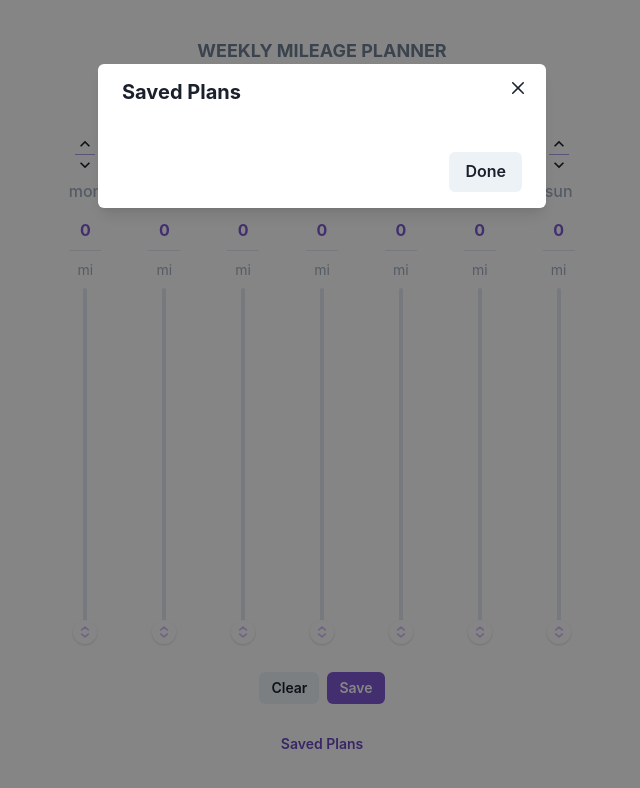
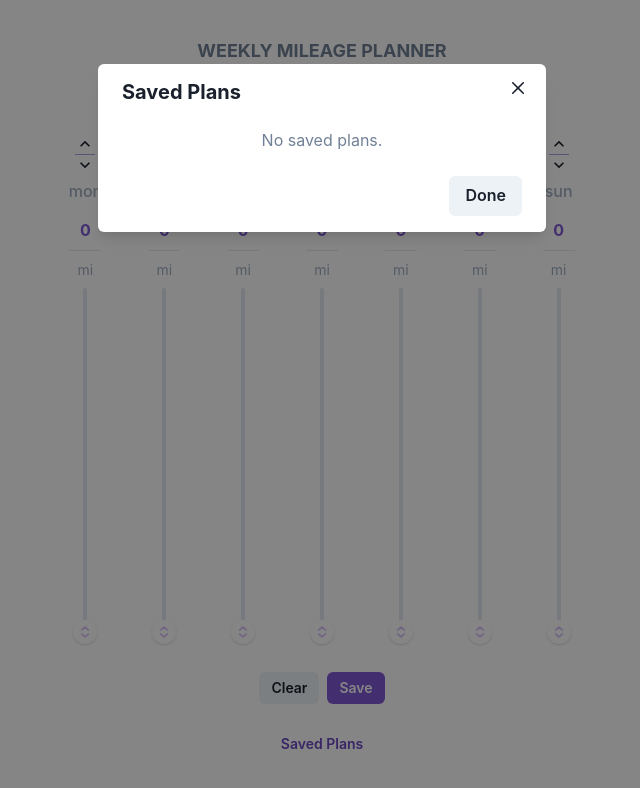
Before and after one commit to tmikeschu/milosh, a Next.js app: page / in a window 1280 px wide. Both pictures are taken after a click on the button "Saved Plans". Shown: the top 788 px of the page, without its empty margins (318-958 px from the left). Built offline with nearby package versions, Linux system fonts and the light colour scheme.

Commit message:
empty state

```diff
--- a/components/saved-plans/saved-plans.tsx
+++ b/components/saved-plans/saved-plans.tsx
@@ -11,6 +11,7 @@ import {
   useToast,
   useDisclosure,
   ModalOverlay,
+  Text,
 } from "@chakra-ui/react";
 import { useMountedState } from "react-use";
 import { useStore } from "../../store";
@@ -18,6 +19,7 @@ import { SavedPlan } from "./saved-plan";
 import { DeleteSavedPlanAlert } from "./delete-saved-plan-alert";
 import * as React from "react";
 import { SavedPlansProvider } from "./context";
+import { match } from "ts-pattern";
 
 export const SavedPlans: React.FC = () => {
   // Because we're using `useLocalStorage`,
@@ -68,7 +70,10 @@ export const SavedPlans: React.FC = () => {
 
           <ModalBody py="2">
             <VStack>
-              {savedPlans.map((plan, i) => (
+              {match(savedPlans)
+                .with([], () => <Text color="gray.500">No saved plans.</Text>)
+                .otherwise((savedPlans) =>
+                  savedPlans.map((plan, i) => (
                     <SavedPlan
                       key={i}
                       plan={plan}
@@ -78,7 +83,8 @@ export const SavedPlans: React.FC = () => {
                         disclosure.onOpen();
                       }}
                     />
-              ))}
+                  ))
+                )}
             </VStack>
           </ModalBody>
 
--- a/package.json
+++ b/package.json
@@ -21,6 +21,7 @@
     "react-dom": "18.2.0",
     "react-use": "^17.4.0",
     "remeda": "^1.1.0",
+    "ts-pattern": "^4.0.5",
     "zustand": "^4.1.2"
   },
   "devDependencies": {
```
Also changed, not shown: public/sw.js, 1 other file (tests, documents, lock files or other folders). Lines whose indentation alone changed are shown as unchanged.
